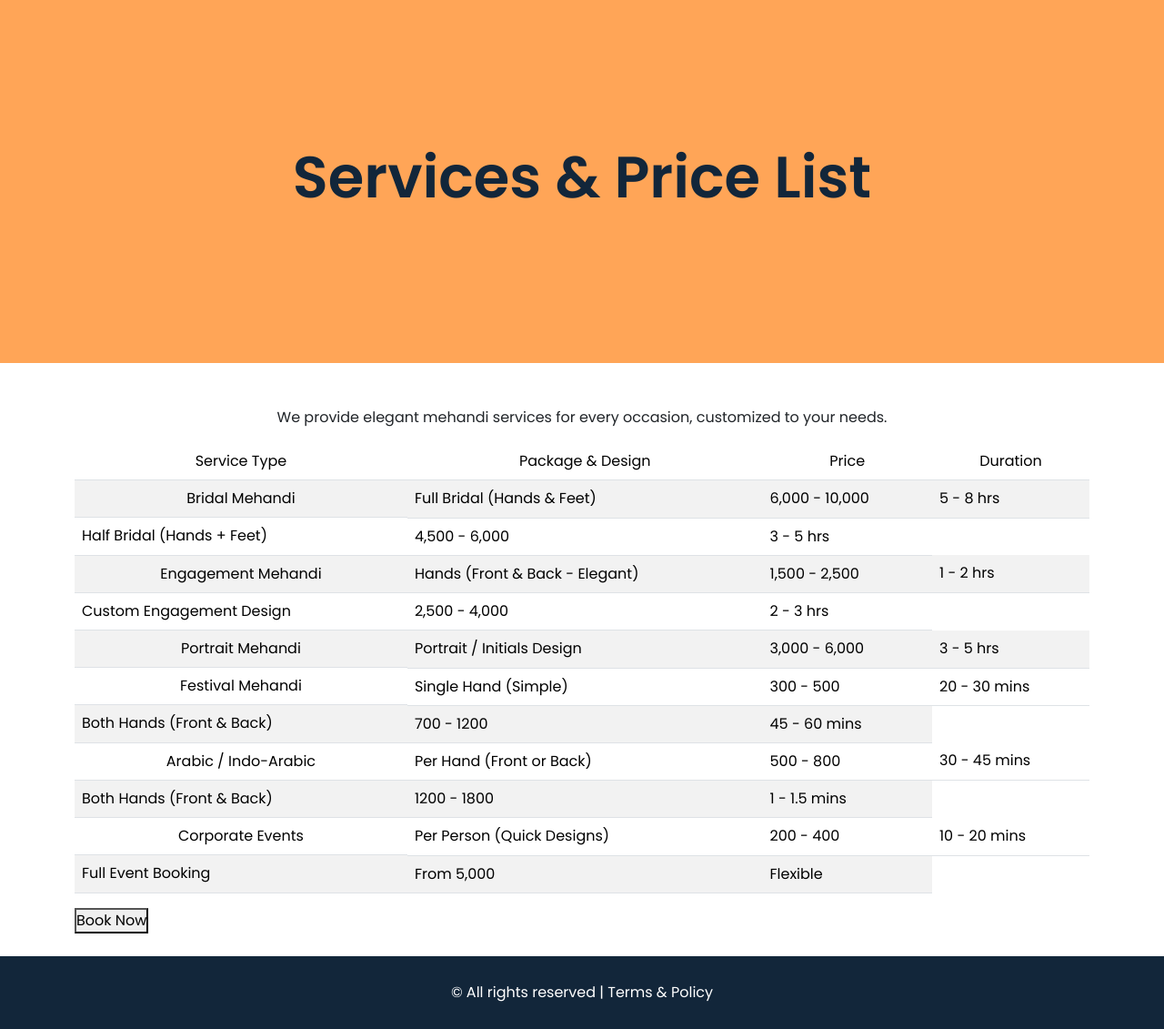
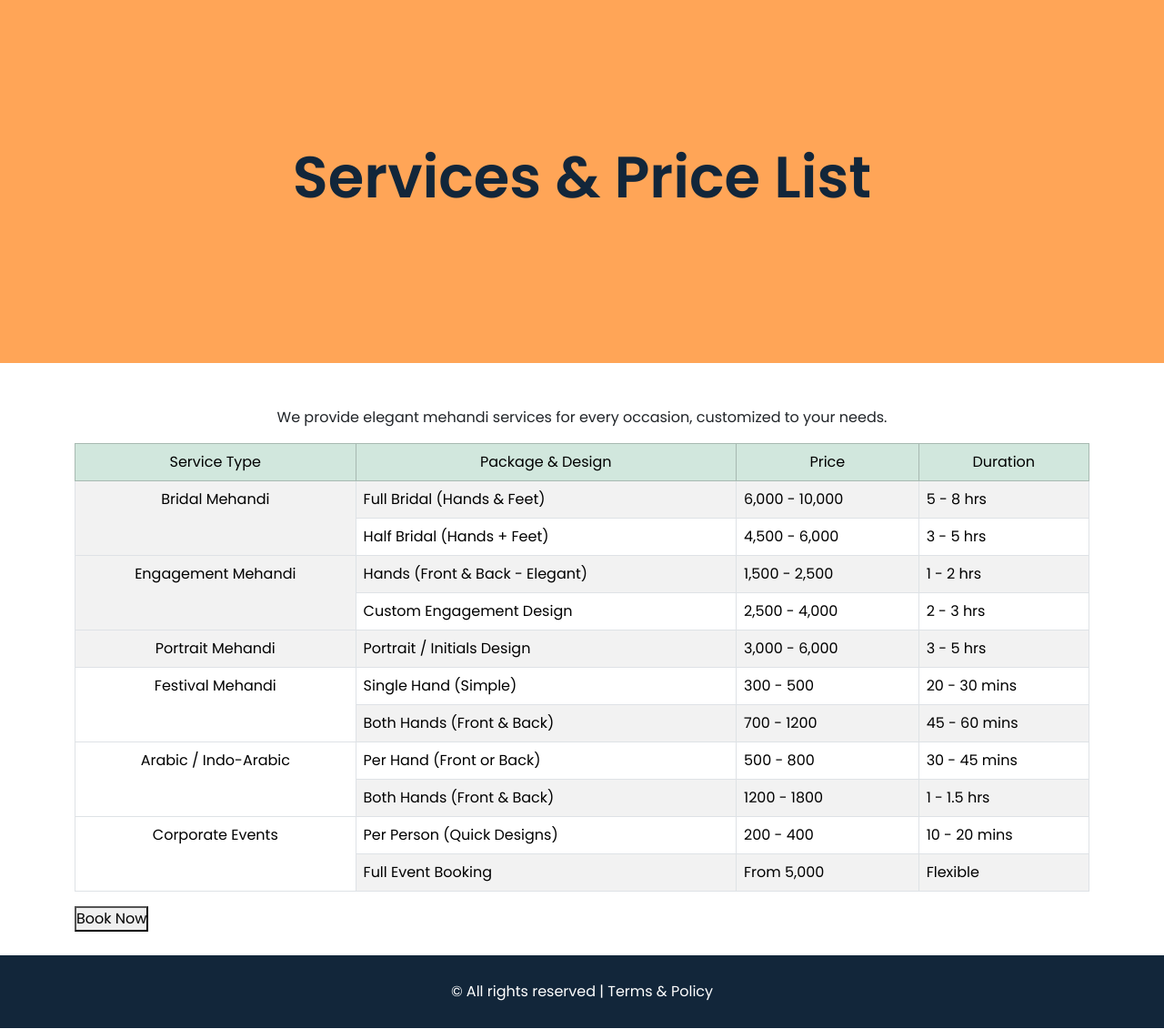
Before and after one commit to kamaltamil0284/Henna-App, a Django app: page /service/ in a window 1280 px wide. Shown: the part 57-1188 px from the top of the page at 91% size. Run offline with Django 5.2, Linux system fonts and the light colour scheme; some libraries are stand-ins or nearby versions.

Commit message:
Service page updated

```diff
--- a/HennaApp/static/css/base_2.css
+++ b/HennaApp/static/css/base_2.css
@@ -113,13 +113,8 @@ p{
 table tr th, table tr td {
     font-size: clamp(.8rem,1.3vw,1rem);
 }
-table thead tr th {
-    text-align: center;
-}
-table tbody tr th {
-    display: flex;
-    justify-content: center;
-    align-items: center;
+table tbody tr th{
+    background-color: #12263a44;
 }
 /* Footer */
 footer{
--- a/HennaApp/templates/base.html
+++ b/HennaApp/templates/base.html
@@ -39,7 +39,7 @@
                         <a href="{% url 'about' %}" class="nav-link">About</a>
                     </li>
                     <li class="nav-justified">
-                        <a href="#services" class="nav-link">Service</a>
+                        <a href="{% url 'service' %}" class="nav-link">Service</a>
                     </li>
                     <li class="nav-justified">
                         <a href="#gallery" class="nav-link">Gallery</a>
@@ -62,10 +62,10 @@
                 <h3>Quick Links</h3>
                 <ul class="foot-nav">
                     <li class="nav-item">
-                        <a class="nav-link" href="">Home</a>
+                        <a class="nav-link" href="{% url 'home' %}">Home</a>
                     </li>
                     <li class="nav-item">
-                        <a class="nav-link" href="#about">About</a>
+                        <a class="nav-link" href="{% url 'about' %}">About</a>
                     </li>
                     <li class="nav-item">
                         <a class="nav-link" href="{% url 'service' %}">Service</a>
--- a/HennaApp/templates/service_page.html
+++ b/HennaApp/templates/service_page.html
@@ -11,20 +11,20 @@
         <div class="service-tag">
             <p>We provide elegant mehandi services for every occasion, customized to your needs.</p>
         </div>
-        <table class="table table-striped table-hover">
-            <thead>
+        <table class="table table-bordered table-hover table-striped table-responsive">
+            <thead class="table-success text-center">
                 <tr>
-                    <th scope="col">Service Type</th>
-                    <th scope="col">Package & Design</th>
-                    <th scope="col">Price</th>
-                    <th scope="col">Duration</th>
+                    <th>Service Type</th>
+                    <th>Package & Design</th>
+                    <th>Price</th>
+                    <th>Duration</th>
                 </tr>
             </thead>
             <tbody>
                 <tr>
-                    <th rowspan="2" scope="row">Bridal Mehandi</th>
+                    <th rowspan="2" scope="row" class="text-center">Bridal Mehandi</th>
                     <td>Full Bridal (Hands & Feet)</td>
-                    <td>6,000 - 10,000 </td>
+                    <td>6,000 - 10,000</td>
                     <td>5 - 8 hrs</td>
                 </tr>
                 <tr>
@@ -33,7 +33,7 @@
                     <td>3 - 5 hrs</td>
                 </tr>
                 <tr>
-                    <th rowspan="2" scope="row">Engagement Mehandi</th>
+                    <th rowspan="2" class="text-center">Engagement Mehandi</th>
                     <td>Hands (Front & Back - Elegant)</td>
                     <td>1,500 - 2,500</td>
                     <td>1 - 2 hrs</td>
@@ -44,13 +44,13 @@
                     <td>2 - 3 hrs</td>
                 </tr>
                 <tr>
-                    <th scope="row">Portrait Mehandi</th>
+                    <th class="text-center">Portrait Mehandi</th>
                     <td>Portrait / Initials Design</td>
                     <td>3,000 - 6,000</td>
                     <td>3 - 5 hrs</td>
                 </tr>
                 <tr>
-                    <th rowspan="2" scope="row">Festival Mehandi</th>
+                    <th rowspan="2" class="text-center">Festival Mehandi</th>
                     <td>Single Hand (Simple)</td>
                     <td>300 - 500</td>
                     <td>20 - 30 mins</td>
@@ -61,7 +61,7 @@
                     <td>45 - 60 mins</td>
                 </tr>
                 <tr>
-                    <th rowspan="2" scope="row">Arabic / Indo-Arabic</th>
+                    <th rowspan="2" class="text-center">Arabic / Indo-Arabic</th>
                     <td>Per Hand (Front or Back)</td>
                     <td>500 - 800</td>
                     <td>30 - 45 mins</td>
@@ -69,10 +69,10 @@
                 <tr>
                     <td>Both Hands (Front & Back)</td>
                     <td>1200 - 1800</td>
-                    <td>1 - 1.5 mins</td>
+                    <td>1 - 1.5 hrs</td>
                 </tr>
                 <tr>
-                    <th rowspan="2" scope="row">Corporate Events</th>
+                    <th rowspan="2" class="text-center">Corporate Events</th>
                     <td>Per Person (Quick Designs)</td>
                     <td>200 - 400</td>
                     <td>10 - 20 mins</td>
```
Also changed, not shown: 1 other file.
